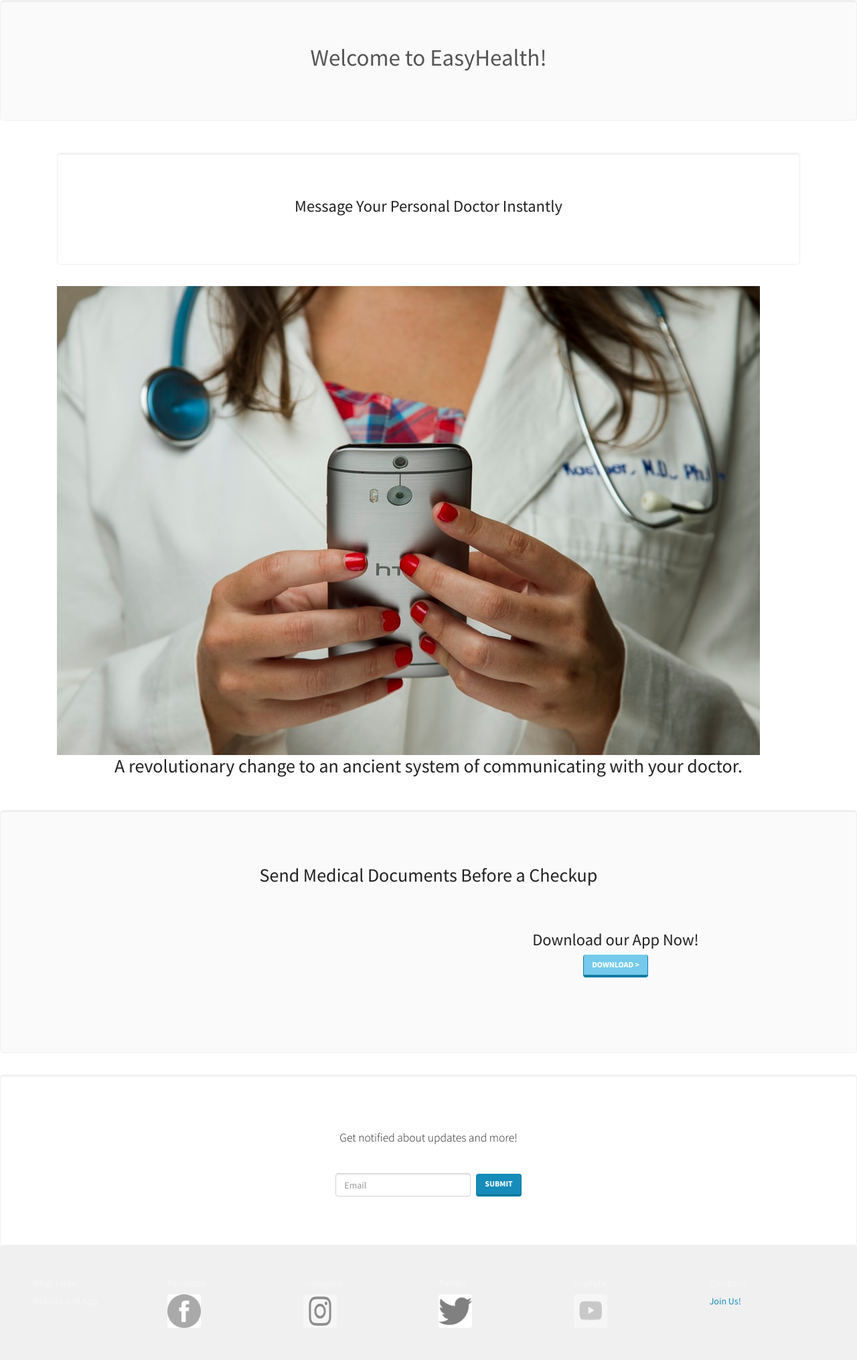
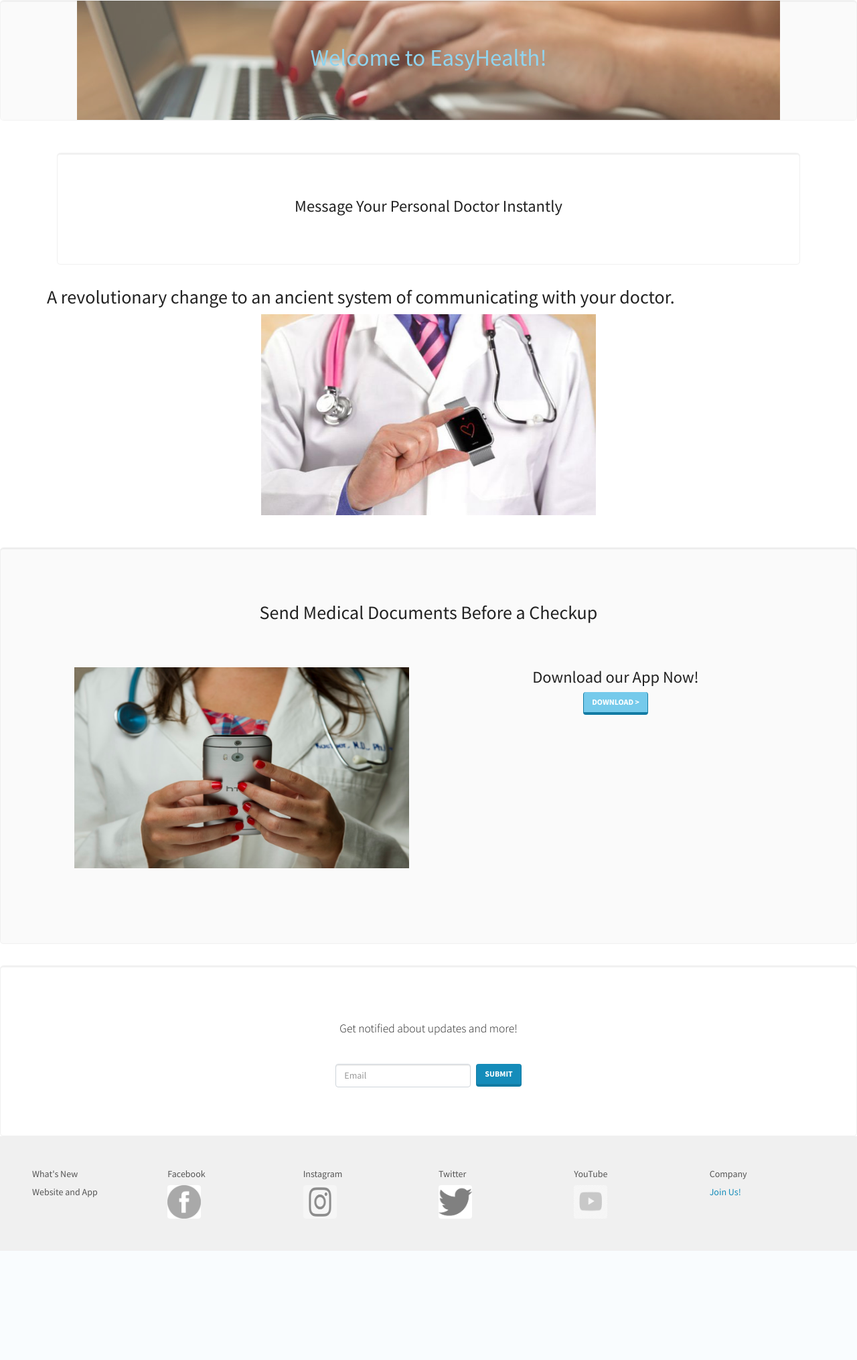
Before and after one commit to Aetrix27/SPD-1.2-Final-Project, a Flask app: page / in a window 1280 px wide. Shown: the part 57-2087 px from the top of the page at 67% size. After the commit the page ends 1924 px from the top, so only its background shows below. Run offline with Flask 2, Linux system fonts and the light colour scheme; some libraries are stand-ins or nearby versions.

Commit message:
Fixed Flask File Reading Issues

```diff
--- /dev/null
+++ b/static/styles.css
@@ -0,0 +1,28 @@
+#medicalDoc{
+
+    border: 1px
+}
+
+
+.hero-background-img {
+    position: relative;
+    background-image: url("typer.jpeg");
+    background-repeat: no-repeat;
+    background-position: center;
+    opacity: 0.8;
+  }
+
+#smallIcon{
+    width: 50px;
+    height: 50px;
+}
+
+#sensor{
+    width: 300px;
+    height: 500px;
+}
+
+#bigPicture{
+    width: 500px;
+    height:300px;
+}
--- a/styles.css
+++ /dev/null
@@ -1,9 +0,0 @@
-#medicalDoc{
-
-    border: 1px
-}
-
-#smallIcon{
-    width: 50px;
-    height: 50px;
-}
--- a/templates/index.html
+++ b/templates/index.html
@@ -10,18 +10,18 @@
   <!-- BOOTSTRAP -->
   <link rel="stylesheet" href="https://stackpath.bootstrapcdn.com/bootstrap/4.3.1/css/bootstrap.min.css">
 
-
   <!-- BOOTSTRAP THEME (Downloaded from Themes website)-->
   <link rel="stylesheet" href="bootstrap.min.css">
 
   <!-- CUSTOM STYLES -->
-
+  <link rel="stylesheet" href="{{ url_for('static', filename='styles.css') }}">
+  <link rel="stylesheet" href="{{ url_for('static', filename='bootstrap.min.css') }}">
   <link rel="stylesheet" href="styles.css">
 
 </head>
 <body>
     <nav class="navbar navbar-expand-lg navbar-light bg-primary">
-        <a class="navbar-brand text-light" href="/">EasyHealth</a>
+        <a class="navbar-brand text-white" href="/">EasyHealth</a>
         <button class="navbar-toggler" type="button" data-toggle="collapse" data-target="#navbarSupportedContent" aria-controls="navbarSupportedContent" aria-expanded="false" aria-label="Toggle navigation">
           <span class="navbar-toggler-icon"></span>
         </button>
@@ -44,8 +44,8 @@
       </nav>
 
 <!-- HERO -->
-<div class="jumbotron text-center">
-  <h1 class = "text-dark">Welcome to EasyHealth!</h1>
+<div class="jumbotron text-center hero-background-img">
+  <h1 class = "text-info">Welcome to EasyHealth!</h1>
 </div>
 
 <!-- BENEFITS -->
@@ -55,24 +55,26 @@
     <div class="jumbotron text-center bg-light">
       <h3 class = "m2">Message Your Personal Doctor Instantly</h3>
     </div>
-    <img src="medical.jpeg" class="img-fluid"></img>
 
-    <div class>
-        <h2 class = "text-center"> A revolutionary change to an ancient system of communicating with your doctor.</h1>
+    <div class="row text-center">
+        <h2> A revolutionary change to an ancient system of communicating with your doctor.</h2>
+          <div class="container">
+              <img src="{{ url_for('static', filename='healthData.jpeg') }}" id = "bigPicture"></img>
+            </div>
+          </div>
     </div>
 
 </div>
 
-  <div class="jumbotron text-center">
+  <div class="jumbotron text-center ">
     <h2 class = "p-3"> Send Medical Documents Before a Checkup</h2>
     <div class="row m-5">
       <div class="col-lg-6">
-
+        <img src="{{ url_for('static', filename='medical.jpeg') }}" id = "bigPicture"></img>
       </div>
       <div class="col-lg-6">
           <h3> Download our App Now!</h3>
           <a href="" class="btn btn-primary bg-info">Download ></a>
-
       </div>
 
     </div>
@@ -93,32 +95,32 @@
   <div class="bg-secondary p-5 text">
     <div class="row">
       <div class="col-lg-2">
-        <p class = "h6 text-light">What's New</p>
-        <p class = "text-light">Website and App</p>
+        <p class = "h6 text-dark">What's New</p>
+        <p class = "text-dark">Website and App</p>
       </div>
 
       <div class="col-lg-2">
-          <p class = "h6 text-light">Facebook</p>
-          <img src="fblogo.png" class="img-fluid rounded" id = "smallIcon">
+          <p class = "h6 text-dark">Facebook</p>
+          <img src="{{ url_for('static', filename='fblogo.png') }}" class="img-fluid rounded" id = "smallIcon">
 
       </div>
       <div class="col-lg-2">
-        <p class = "h6 text-light">Instagram</p>
-        <img src="instalogo.png" class="img-fluid rounded" id = "smallIcon">
+        <p class = "h6 text-dark">Instagram</p>
+        <img src="{{ url_for('static', filename='instalogo.png') }}" class="img-fluid rounded" id = "smallIcon">
 
       </div>
       <div class="col-lg-2">
-        <p class = "h6 text-light">Twitter</p>
-        <img src="twitterlogo.png" class="img-fluid rounded" id = "smallIcon">
+        <p class = "h6 text-dark">Twitter</p>
+        <img src="{{ url_for('static', filename='twitterlogo.png') }}" class="img-fluid rounded" id = "smallIcon">
 
       </div>
       <div class="col-lg-2">
-        <p class = "h6 text-light">YouTube</p>
-        <img src="ytlogo.png" class="img-fluid rounded" id = "smallIcon">
+        <p class = "h6 text-dark">YouTube</p>
+        <img src="{{ url_for('static', filename='ytlogo.png') }}" class="img-fluid rounded" id = "smallIcon">
 
       </div>
       <div class="col-lg-2">
-        <p class = "h6 text-light">Company</p>
+        <p class = "h6 text-dark">Company</p>
         <a class = "h6" href="#">Join Us!</p>
 
       </div>
@@ -126,5 +128,6 @@
     </div>
   </div>
 
+
 </body>
 </html>
```
Also changed, not shown: templates/features.html (+27 -17 lines), templates/uploaddocs.html (+21 -20 lines), static/bootstrap.min.css (renamed from bootstrap.min.css), static/easyHealth.jpeg (added), static/fblogo.png (renamed from fblogo.png), static/healthData.jpeg (added), static/instalogo.png (renamed from instalogo.png), static/medical.jpeg (renamed from medical.jpeg), static/twitterlogo.png (renamed from twitterlogo.png), static/typer.jpeg (added), static/ytlogo.png (renamed from ytlogo.png), 1 other file.
